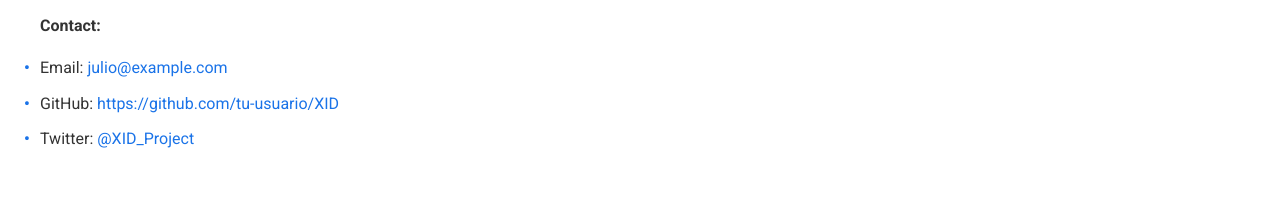
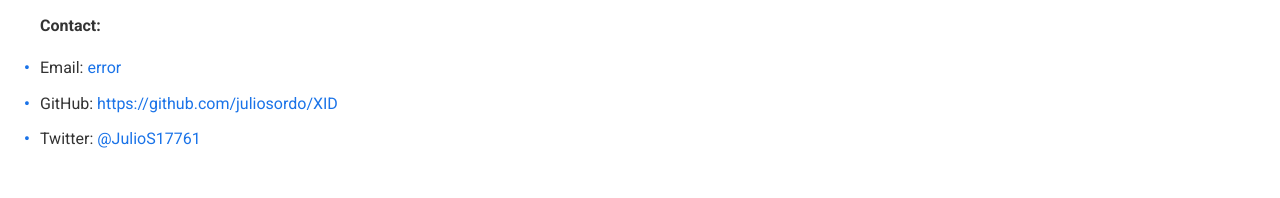
Before and after one commit to JulioSordo/XID, a plain HTML site: page index.html in a window 1280 px wide. Shown: the part 2434-2632 px from the top of the page. Drawn offline with Linux system fonts and the light colour scheme.

Commit message:
Update index.html

```diff
--- a/index.html
+++ b/index.html
@@ -96,9 +96,9 @@
         <p><strong>Visual & Conceptual Manifesto:</strong> Julio A Sordo & XRPL Community</p>
         <p><strong>Contact:</strong></p>
         <ul>
-            <li>Email: <a href="mailto:julio@example.com">julio@example.com</a></li>
-            <li>GitHub: <a href="https://github.com/tu-usuario/XID">https://github.com/tu-usuario/XID</a></li>
-            <li>Twitter: <a href="https://twitter.com/XID_Project">@XID_Project</a></li>
+            <li>Email: <a href="mailto:julio@example.com">error</a></li>
+            <li>GitHub: <a href="https://github.com/tu-usuario/XID">https://github.com/juliosordo/XID</a></li>
+            <li>Twitter: <a href="https://twitter.com/XID_Project">@JulioS17761</a></li>
         </ul>
     </section>
 
```
